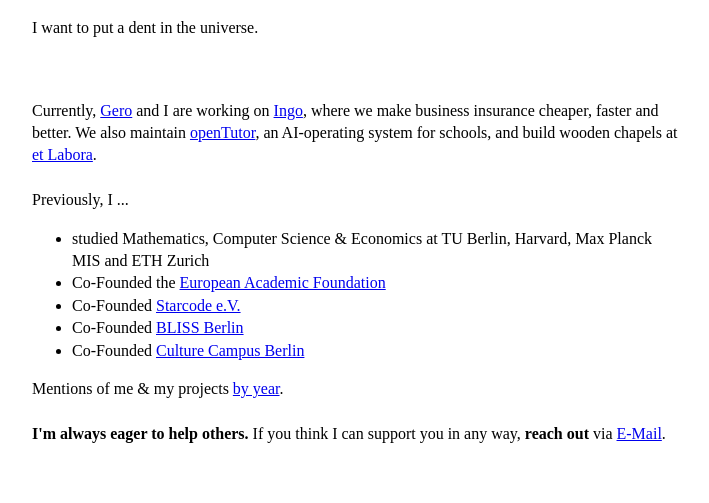
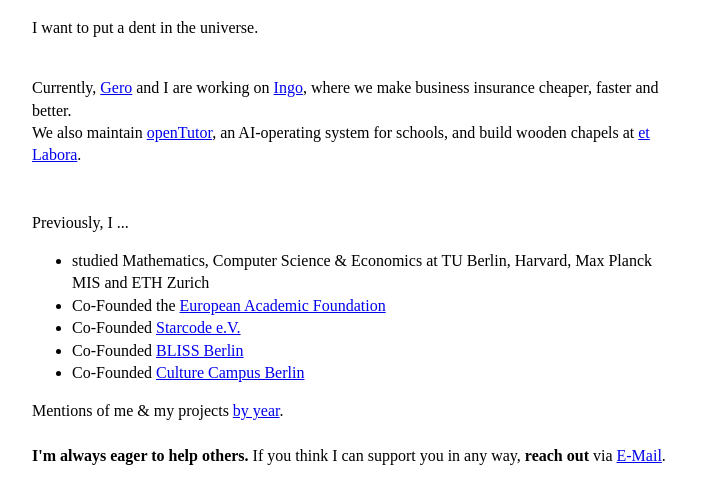
Before and after one commit to fridowicke/fridowicke.github.io, a plain HTML site: page index.html in a window 1280 px wide. Shown: the part 107-610 px from the top of the page, without its empty margins (283-992 px from the left). Drawn offline with Linux system fonts and the light colour scheme.

Commit message:
Adjust spacing around intro
Co-Authored-By: Claude Opus 5.5 <noreply@anthropic.com>

```diff
--- a/index.html
+++ b/index.html
@@ -38,10 +38,10 @@
         <h2>Friedrich Wicke</h2>
 
         <p>I want to put a dent in the universe.</p>
-        <br><br>
-        Currently, <a href="https://gero.sh/">Gero</a> and I are working on <a href="https://ingo-insurance.com/">Ingo</a>, where we make business insurance cheaper, faster and better.
+        <br>
+        Currently, <a href="https://gero.sh/">Gero</a> and I are working on <a href="https://ingo-insurance.com/">Ingo</a>, where we make business insurance cheaper, faster and better.<br>
         We also maintain <a href="https://open.tutor.new/">openTutor</a>, an AI-operating system for schools, and build wooden chapels at <a href="https://etlabora.studio/">et Labora</a>.
-        <br><br>
+        <br><br><br>
         Previously, I ...
         <ul>
             <li>studied Mathematics, Computer Science & Economics at TU Berlin, Harvard, Max Planck MIS and ETH Zurich</li>
```
